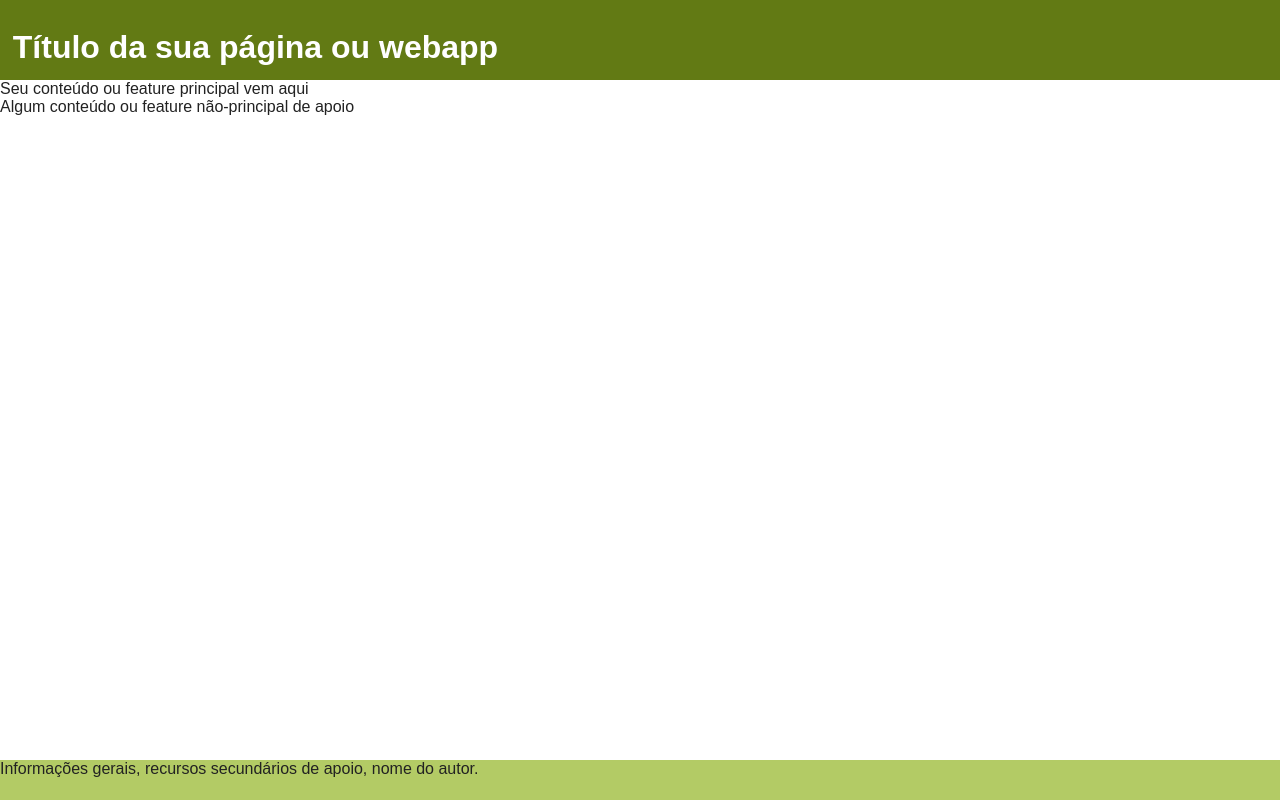
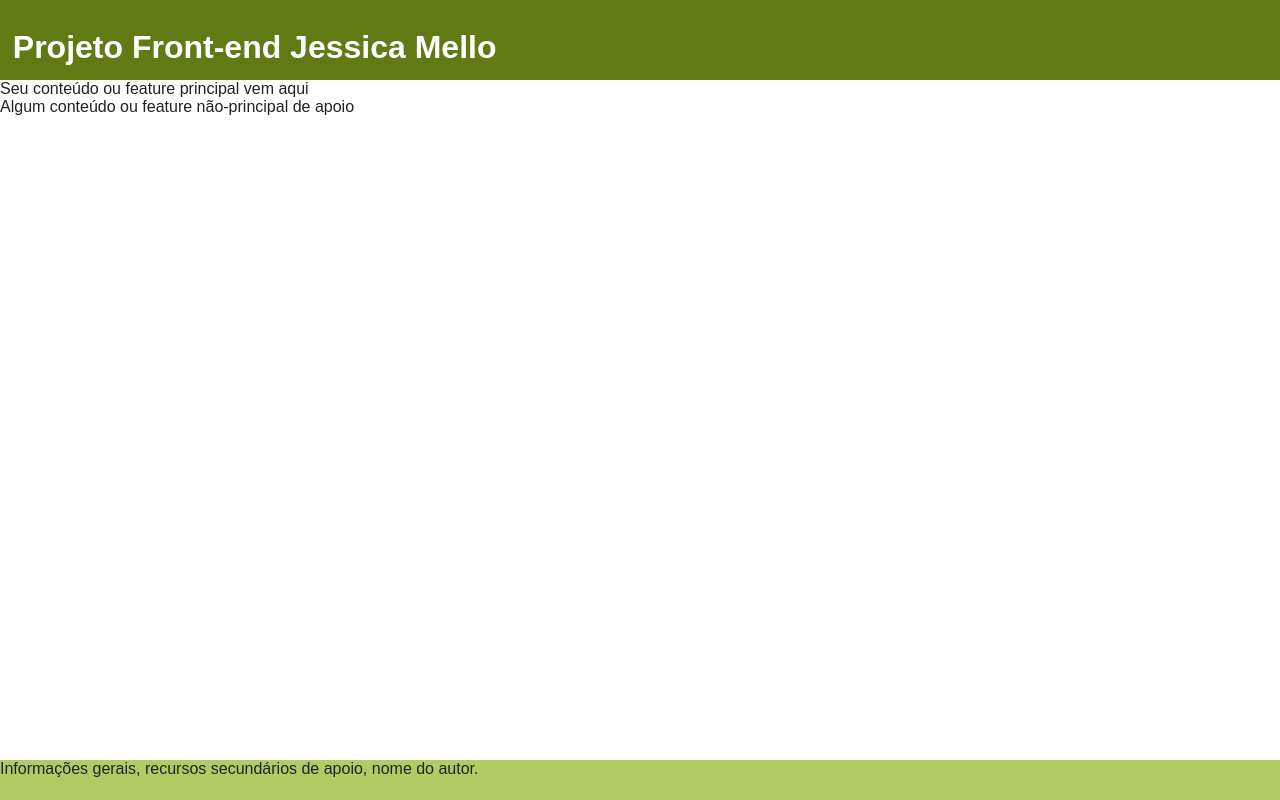
Before and after one commit to JessicaMello/projeto-frontend, a website built with Parcel: page index.html in a window 1280 px wide. Built offline with nearby package versions, Linux system fonts and the light colour scheme.

```diff
--- a/index.html
+++ b/index.html
@@ -38,17 +38,22 @@
 
 
   <header>
-    <h1>Título da sua página ou webapp</h1>
+    <h1>Projeto Front-end Jessica Mello</h1>
     <nav>Menu de navegação principal</nav>
   </header>
+
   <main>
+
     <section>
       Seu conteúdo ou feature principal vem aqui
     </section>
+
     <aside>
       Algum conteúdo ou feature não-principal de apoio
     </aside>
+
   </main>
+
   <footer>
     Informações gerais, recursos secundários de apoio,
     nome do autor.
```
Also changed, not shown: css/main.css (line endings or trailing spaces). Lines whose indentation alone changed are shown as unchanged.
